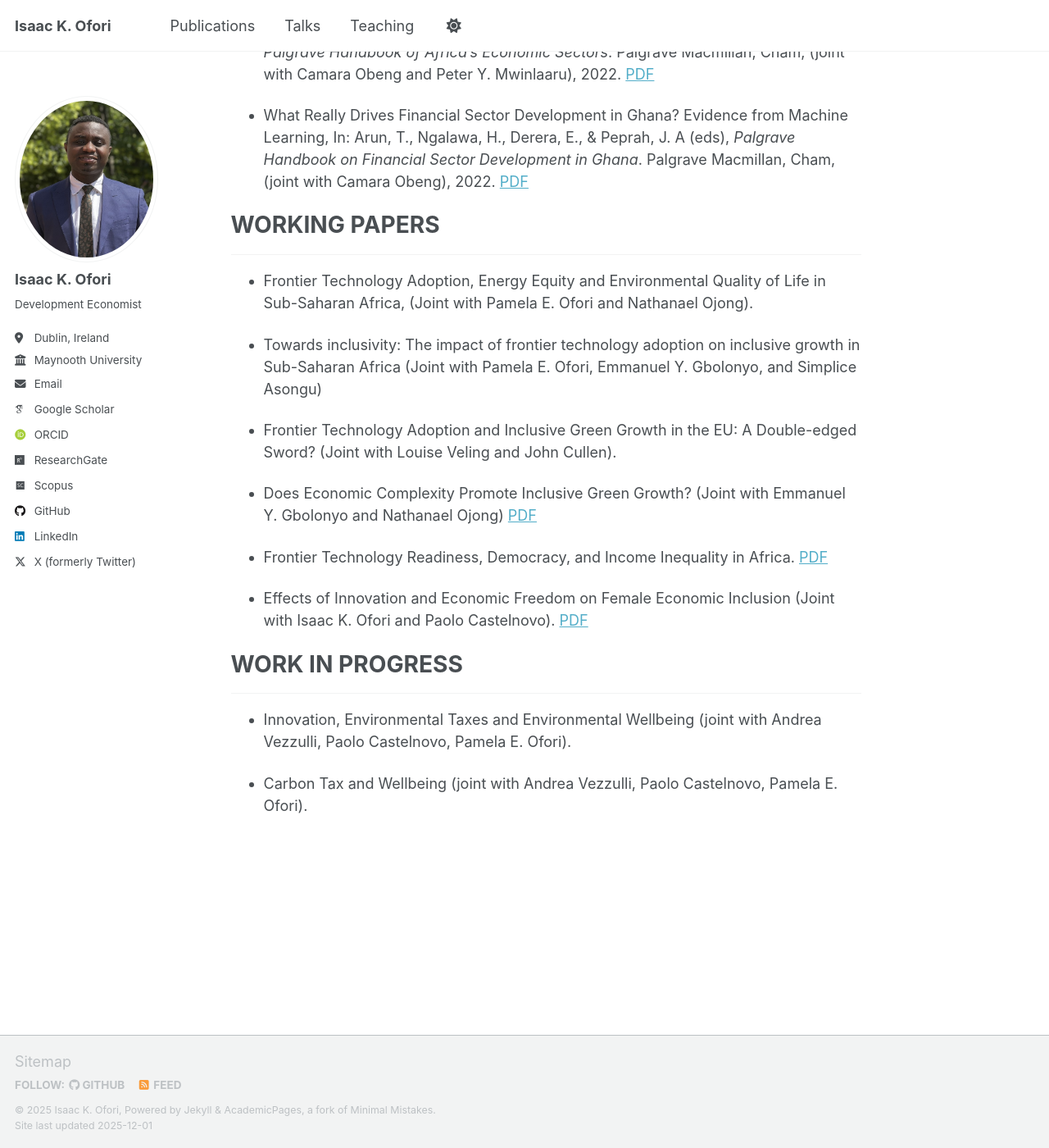
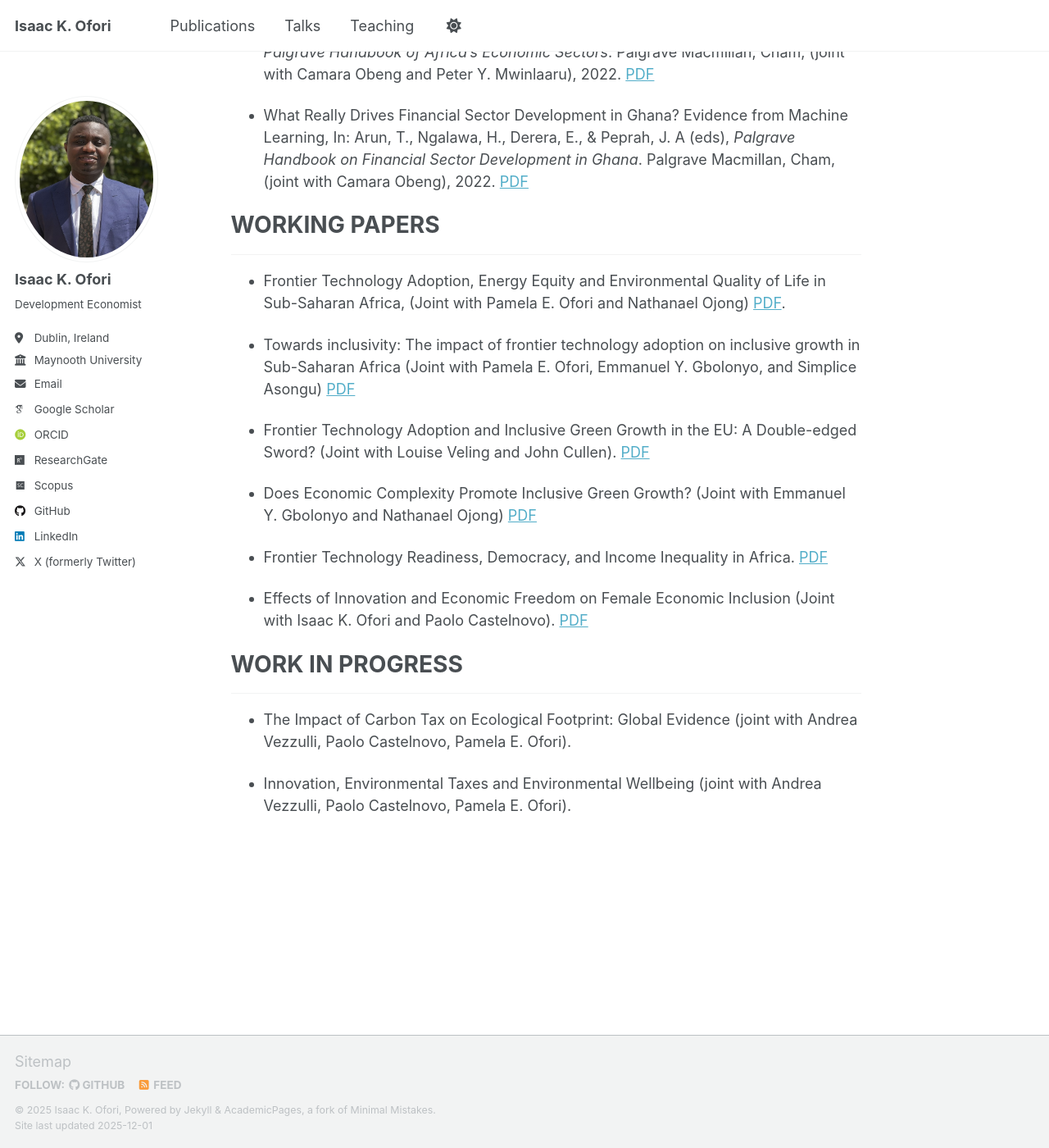
Before and after one commit to ikofori/ikofori.github.io, a Jekyll site: the page built from _pages/research.md, in a window 1280 px wide and 1400 px high, scrolled down 2111 px. Shown: the whole window at 82% size. Built offline with Jekyll 4.4.1, drawn with Linux system fonts in a browser that asks for light colours; some web fonts are replaced; a script that is not in the unit is left out.

Commit message:
Update research.md

```diff
--- a/_pages/research.md
+++ b/_pages/research.md
@@ -57,11 +57,11 @@ permalink: /research/
 
 # WORKING PAPERS
 - - -
-- Frontier Technology Adoption, Energy Equity and Environmental Quality of Life in Sub-Saharan Africa, (Joint with Pamela E. Ofori and Nathanael Ojong). <br/>
+- Frontier Technology Adoption, Energy Equity and Environmental Quality of Life in Sub-Saharan Africa, (Joint with Pamela E. Ofori and Nathanael Ojong) [PDF](https://drive.google.com/file/d/1dJJYiKMk4KwYyge8UGNHwFwkVIyDwoVd/view?usp=drive_link). <br/>
 
-- Towards inclusivity: The impact of frontier technology adoption on inclusive growth in Sub-Saharan Africa (Joint with Pamela E. Ofori, Emmanuel Y. Gbolonyo, and Simplice Asongu) <br/>
+- Towards inclusivity: The impact of frontier technology adoption on inclusive growth in Sub-Saharan Africa (Joint with Pamela E. Ofori, Emmanuel Y. Gbolonyo, and Simplice Asongu) [PDF](https://drive.google.com/file/d/1swD0_jjz9HQQx_cigzbFm9ao-h9Su6z5/view?usp=drive_link) <br/>
 
-- Frontier Technology Adoption and Inclusive Green Growth in the EU: A Double-edged Sword? (Joint with Louise Veling and John Cullen). <br/>
+- Frontier Technology Adoption and Inclusive Green Growth in the EU: A Double-edged Sword? (Joint with Louise Veling and John Cullen). [PDF](https://drive.google.com/file/d/1_y05ShxafXg3mucVArz_o6TcIlItKU8O/view?usp=drive_link) <br/>
 
 - Does Economic Complexity Promote Inclusive Green Growth? (Joint with Emmanuel Y. Gbolonyo and Nathanael Ojong) [PDF](https://hdl.handle.net/10419/298785) <br/>
 
@@ -73,6 +73,6 @@ permalink: /research/
 # WORK IN PROGRESS
 - - -
 
+- The Impact of Carbon Tax on Ecological Footprint: Global Evidence (joint with Andrea Vezzulli, Paolo Castelnovo, Pamela E. Ofori). <br/>
+
 - Innovation, Environmental Taxes and Environmental Wellbeing (joint with Andrea Vezzulli, Paolo Castelnovo, Pamela E. Ofori).
-
-- Carbon Tax and Wellbeing (joint with Andrea Vezzulli, Paolo Castelnovo, Pamela E. Ofori). <br/>
```
